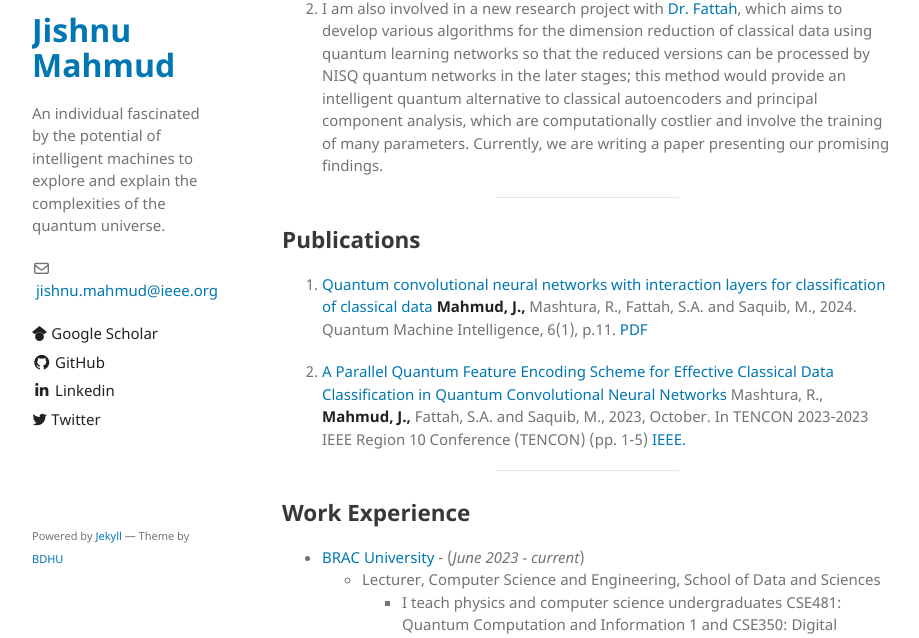
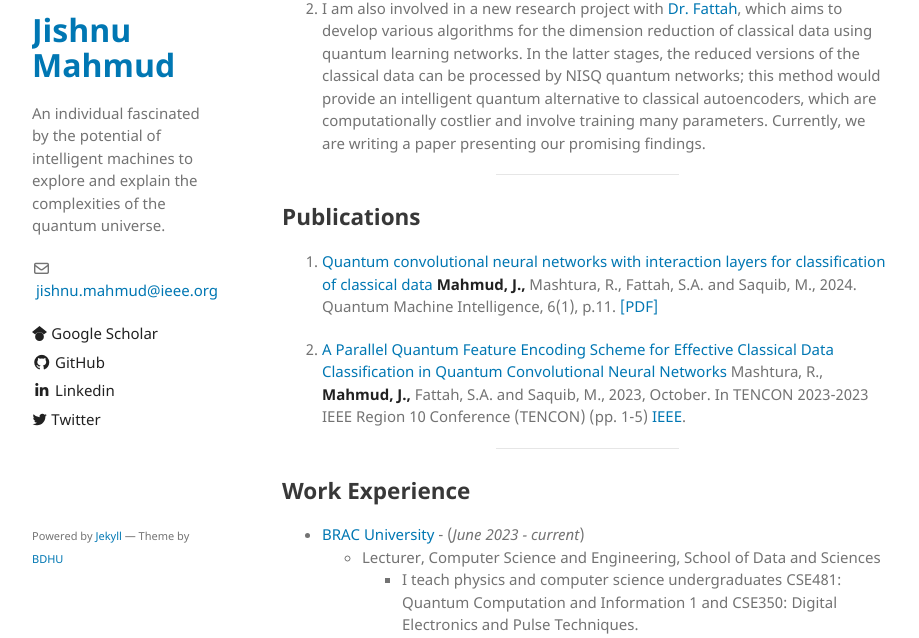
Before and after one commit to sowmitra-das-sumit/sowmitra-das-sumit.github.io, a Jekyll site: the page built from index.md, in a window 1280 px wide and 900 px high, scrolled down 732 px, cut to the strip 262-900 px from the top of the window. Shown: the whole strip, without its empty margins (178-1097 px from the left). Built offline with Jekyll 4.4.1, drawn with Linux system fonts in a browser that asks for light colours; our own code applies the rules of GitHub Pages for plain Markdown files.

Commit message:
Update index.md

```diff
--- a/index.md
+++ b/index.md
@@ -20,7 +20,7 @@ I am seeking PhD opportunities in quantum information and computation for the Fa
 
 1. I am working on a research project with [Sowmitra Das](https://scholar.google.com/citations?user=PMEfuyEAAAAJ&hl=en), a visiting researcher at Imperial College London, on using shadow tomography and classical machine learning to facilitate quantum error mitigation on noisy quantum circuits. We believe that shadow tomography offers tremendous possibilities and hope to show that it can be the answer to developing state-of-the-art error mitigation techniques.
 
-2. I am also involved in a new research project with [Dr. Fattah](https://scholar.google.com/citations?hl=en&user=qDG3vBUAAAAJ), which aims to develop various algorithms for the dimension reduction of classical data using quantum learning networks so that the reduced  versions can be processed by NISQ quantum networks in the later stages; this method would provide an intelligent quantum alternative to classical autoencoders and principal component analysis, which are computationally costlier and involve the training of many parameters. Currently, we are writing a paper presenting our promising findings.
+2. I am also involved in a new research project with [Dr. Fattah](https://scholar.google.com/citations?hl=en&user=qDG3vBUAAAAJ), which aims to develop various algorithms for the dimension reduction of classical data using quantum learning networks. In the latter stages, the reduced versions of the classical data can be processed by NISQ quantum networks; this method would provide an intelligent quantum alternative to classical autoencoders, which are computationally costlier and involve training many parameters. Currently, we are writing a paper presenting our promising findings.
 
 
 ***
@@ -28,10 +28,10 @@ I am seeking PhD opportunities in quantum information and computation for the Fa
 ## Publications
 
 1. [Quantum convolutional neural networks with interaction layers for classification of classical data](https://link.springer.com/article/10.1007/s42484-024-00145-4)
-**Mahmud, J.,** Mashtura, R., Fattah, S.A. and Saquib, M., 2024. Quantum Machine Intelligence, 6(1), p.11. [PDF](https://arxiv.org/pdf/2307.11792)
+**Mahmud, J.,** Mashtura, R., Fattah, S.A. and Saquib, M., 2024. Quantum Machine Intelligence, 6(1), p.11. [[PDF]](https://arxiv.org/pdf/2307.11792)
 
 2. [A Parallel Quantum Feature Encoding Scheme for Effective Classical Data Classification in Quantum Convolutional Neural Networks](https://ieeexplore.ieee.org/abstract/document/10322543)
-Mashtura, R., **Mahmud, J.,** Fattah, S.A. and Saquib, M., 2023, October. In TENCON 2023-2023 IEEE Region 10 Conference (TENCON) (pp. 1-5) [IEEE.](https://ieeexplore.ieee.org/abstract/document/10322543)
+Mashtura, R., **Mahmud, J.,** Fattah, S.A. and Saquib, M., 2023, October. In TENCON 2023-2023 IEEE Region 10 Conference (TENCON) (pp. 1-5) [IEEE](https://ieeexplore.ieee.org/abstract/document/10322543).
 
 
 
```
